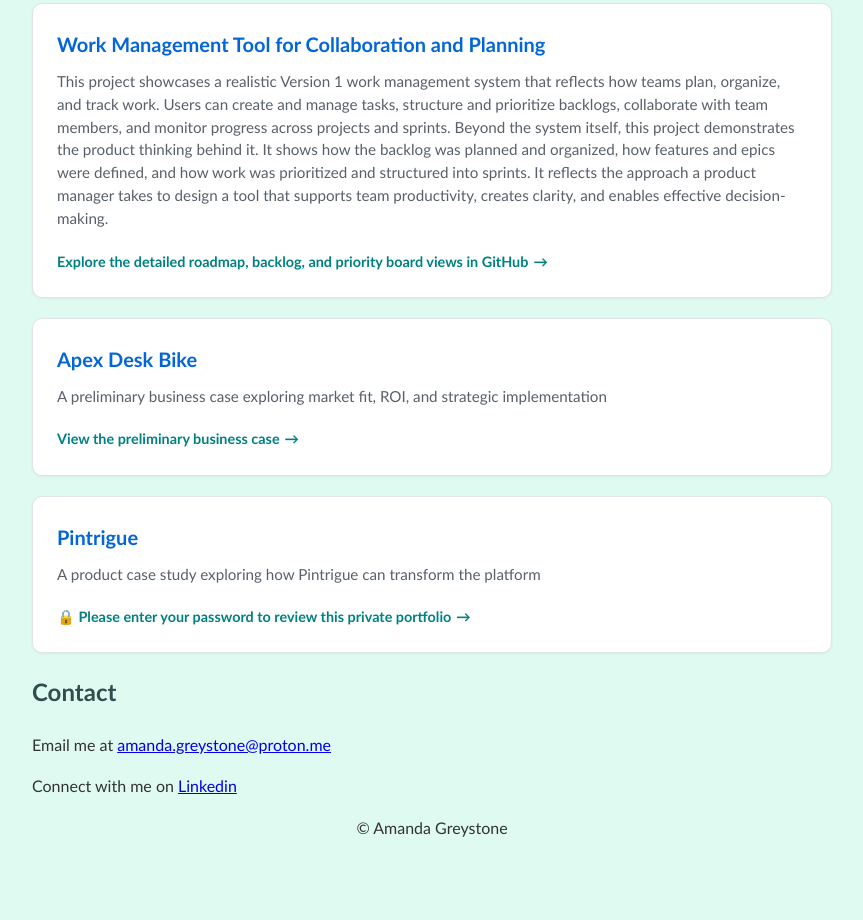
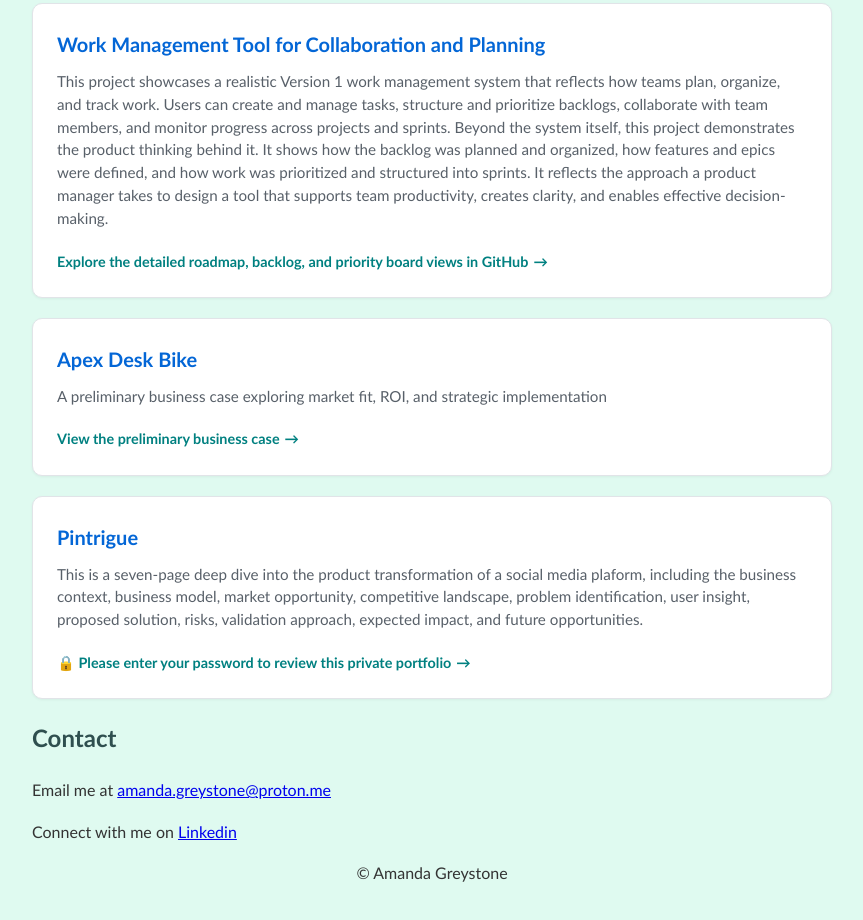
Before and after one commit to amandagreystone/portfolio, a plain HTML site: page index.html in a window 1280 px wide. Shown: the part 370-1290 px from the top of the page, without its empty margins (208-1071 px from the left). Before the commit the page ends 1250 px from the top, so only its background shows below. Drawn offline with Linux system fonts and the light colour scheme.

Commit message:
add content

```diff
--- a/index.html
+++ b/index.html
@@ -42,7 +42,7 @@
         <a href="https://amandagreystone.my.canva.site/productcasestudy" class="doc-card" target="_blank">
             <div>
                 <h3>Pintrigue</h3>
-                <p>A product case study exploring how Pintrigue can transform the platform</p>
+                <p>This is a seven-page deep dive into the product transformation of a social media plaform, including the business context, business model, market opportunity, competitive landscape, problem identification, user insight, proposed solution, risks, validation approach, expected impact, and future opportunities.</p>
             </div>
             <span class="view-label">🔒 Please enter your password to review this private portfolio</span>
         </a>
```
